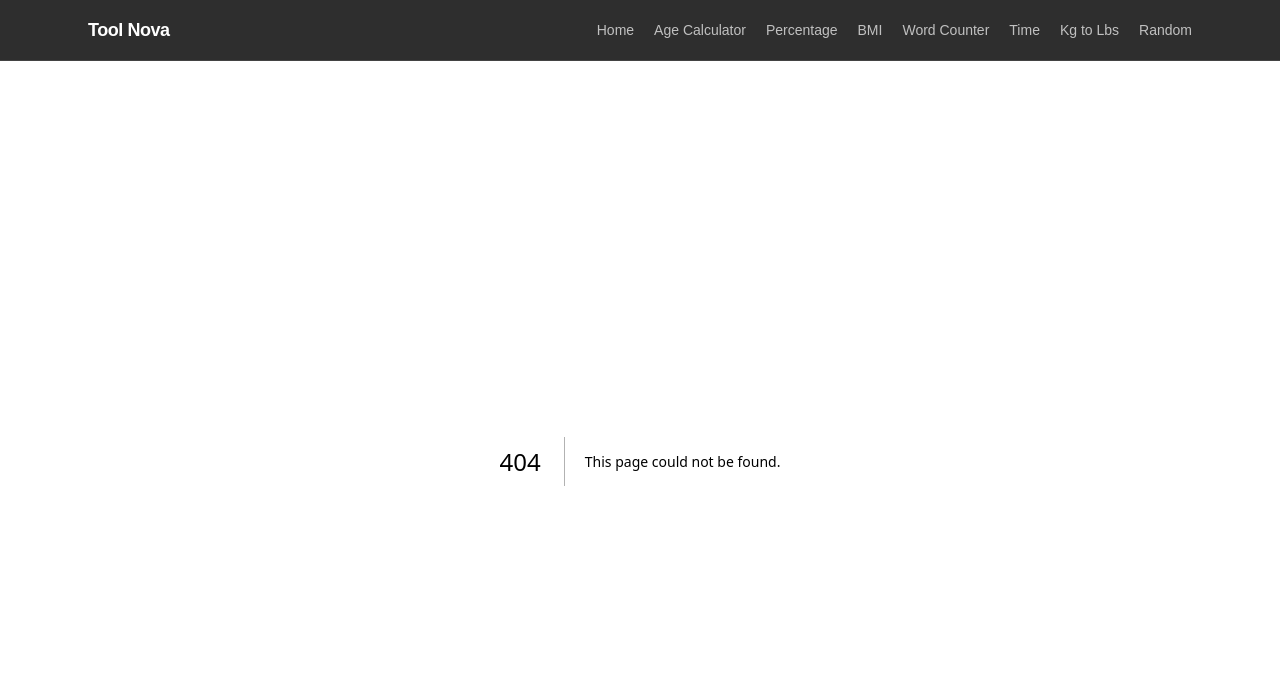
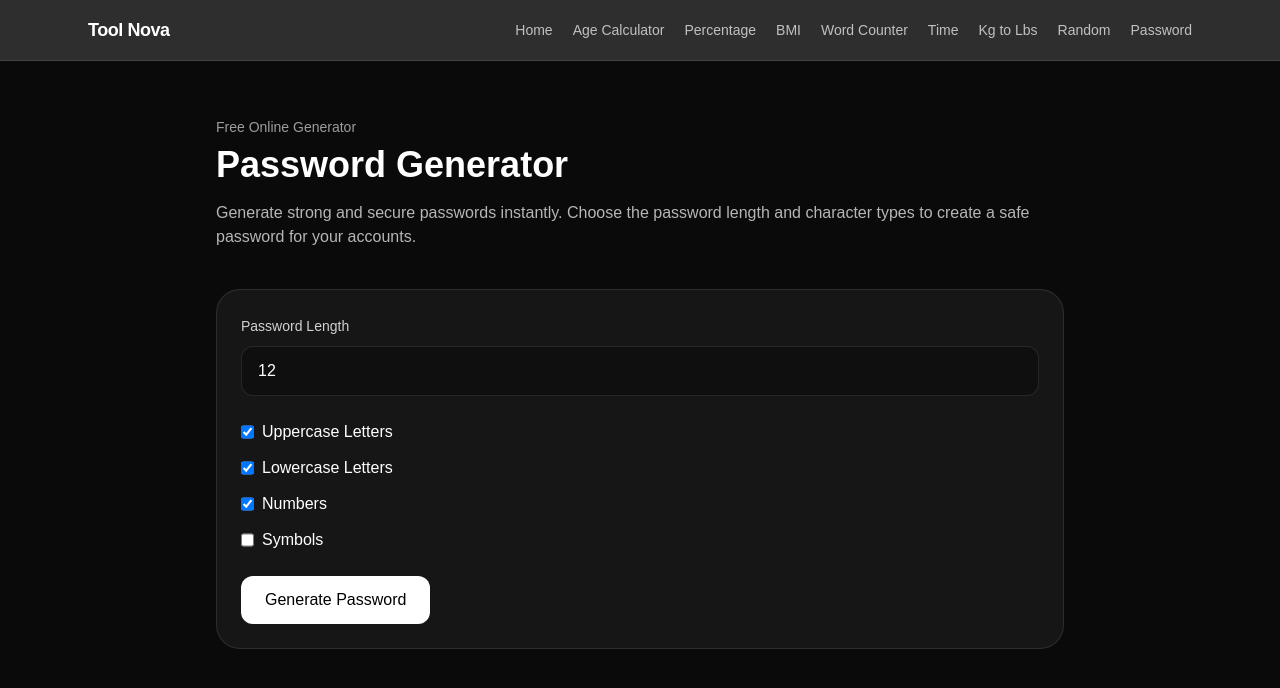
Before and after one commit to spacekjk/tool-nova-site, a Next.js app: page /password-generator in a window 1280 px wide. Before the commit this address had no page. Shown: the top 688 px of the page. Built offline with nearby package versions, Linux system fonts and the light colour scheme.

Commit message:
add password generator

```diff
--- a/app/components.tsx
+++ b/app/components.tsx
@@ -9,6 +9,7 @@ const navItems = [
   { href: "/time-calculator", label: "Time" },
   { href: "/kg-to-lbs", label: "Kg to Lbs" },
   { href: "/random-number-generator", label: "Random" },
+  { href: "/password-generator", label: "Password" },
 ];
 
 export function Navbar() {
--- a/app/page.tsx
+++ b/app/page.tsx
@@ -31,12 +31,18 @@ const tools = [
     href: "/kg-to-lbs",
     description: "Convert kilograms to pounds fast.",
   },
-
   {
     title: "Random Number Generator",
     href: "/random-number-generator",
     description: "Generate a random number between any two values.",
+  },
+  {
+    title: "Password Generator",
+    href: "/password-generator",
+    description: "Generate strong and secure passwords instantly."
   }
+
+
 ];
 
 export default function HomePage() {
--- /dev/null
+++ b/app/password-generator/page.tsx
@@ -0,0 +1,148 @@
+"use client";
+
+import { useState } from "react";
+
+function generatePassword(
+  length: number,
+  uppercase: boolean,
+  lowercase: boolean,
+  numbers: boolean,
+  symbols: boolean
+) {
+  let chars = "";
+
+  if (uppercase) chars += "ABCDEFGHIJKLMNOPQRSTUVWXYZ";
+  if (lowercase) chars += "abcdefghijklmnopqrstuvwxyz";
+  if (numbers) chars += "0123456789";
+  if (symbols) chars += "!@#$%^&*()_+-={}[]<>?";
+
+  if (!chars) return "";
+
+  let password = "";
+
+  for (let i = 0; i < length; i++) {
+    password += chars[Math.floor(Math.random() * chars.length)];
+  }
+
+  return password;
+}
+
+export default function PasswordGenerator() {
+  const [length, setLength] = useState(12);
+  const [uppercase, setUppercase] = useState(true);
+  const [lowercase, setLowercase] = useState(true);
+  const [numbers, setNumbers] = useState(true);
+  const [symbols, setSymbols] = useState(false);
+  const [password, setPassword] = useState("");
+
+  const handleGenerate = () => {
+    const pwd = generatePassword(
+      length,
+      uppercase,
+      lowercase,
+      numbers,
+      symbols
+    );
+    setPassword(pwd);
+  };
+
+  const handleCopy = () => {
+    navigator.clipboard.writeText(password);
+  };
+
+  return (
+    <main className="min-h-screen bg-neutral-950 text-white">
+      <section className="mx-auto max-w-4xl px-6 py-14">
+
+        <p className="text-sm text-white/60">Free Online Generator</p>
+
+        <h1 className="mt-2 text-4xl font-bold">
+          Password Generator
+        </h1>
+
+        <p className="mt-4 text-white/70">
+          Generate strong and secure passwords instantly. Choose the password
+          length and character types to create a safe password for your
+          accounts.
+        </p>
+
+        <div className="mt-10 rounded-3xl border border-white/10 bg-white/5 p-6">
+
+          <label className="text-sm text-white/80">
+            Password Length
+          </label>
+
+          <input
+            type="number"
+            value={length}
+            min={4}
+            max={64}
+            onChange={(e) => setLength(Number(e.target.value))}
+            className="mt-2 w-full rounded-xl border border-white/10 bg-black/30 px-4 py-3"
+          />
+
+          <div className="mt-6 space-y-3">
+
+            <label className="flex gap-2">
+              <input
+                type="checkbox"
+                checked={uppercase}
+                onChange={(e) => setUppercase(e.target.checked)}
+              />
+              Uppercase Letters
+            </label>
+
+            <label className="flex gap-2">
+              <input
+                type="checkbox"
+                checked={lowercase}
+                onChange={(e) => setLowercase(e.target.checked)}
+              />
+              Lowercase Letters
+            </label>
+
+            <label className="flex gap-2">
+              <input
+                type="checkbox"
+                checked={numbers}
+                onChange={(e) => setNumbers(e.target.checked)}
+              />
+              Numbers
+            </label>
+
+            <label className="flex gap-2">
+              <input
+                type="checkbox"
+                checked={symbols}
+                onChange={(e) => setSymbols(e.target.checked)}
+              />
+              Symbols
+            </label>
+
+          </div>
+
+          <button
+            onClick={handleGenerate}
+            className="mt-6 rounded-xl bg-white px-6 py-3 text-black font-medium"
+          >
+            Generate Password
+          </button>
+
+          {password && (
+            <div className="mt-6 rounded-xl border border-white/10 p-4">
+              <p className="text-lg font-mono">{password}</p>
+
+              <button
+                onClick={handleCopy}
+                className="mt-3 text-sm text-white/70 underline"
+              >
+                Copy
+              </button>
+            </div>
+          )}
+        </div>
+
+      </section>
+    </main>
+  );
+}
--- a/app/sitemap.ts
+++ b/app/sitemap.ts
@@ -12,6 +12,7 @@ export default function sitemap(): MetadataRoute.Sitemap {
     "/time-calculator",
     "/kg-to-lbs",
     "/random-number-generator",
+    "/password-generator",
   ];
 
   return routes.map((route) => ({
```
